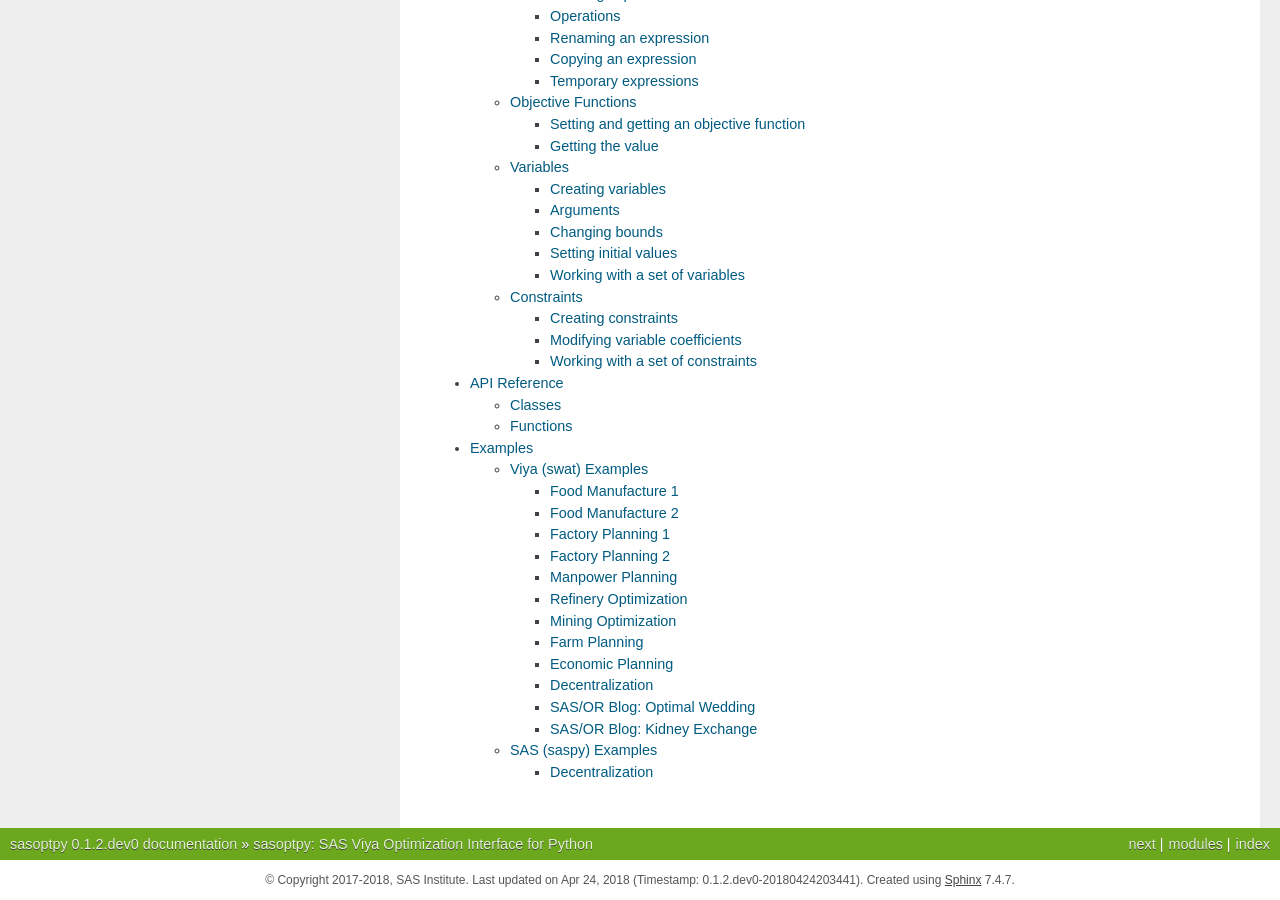
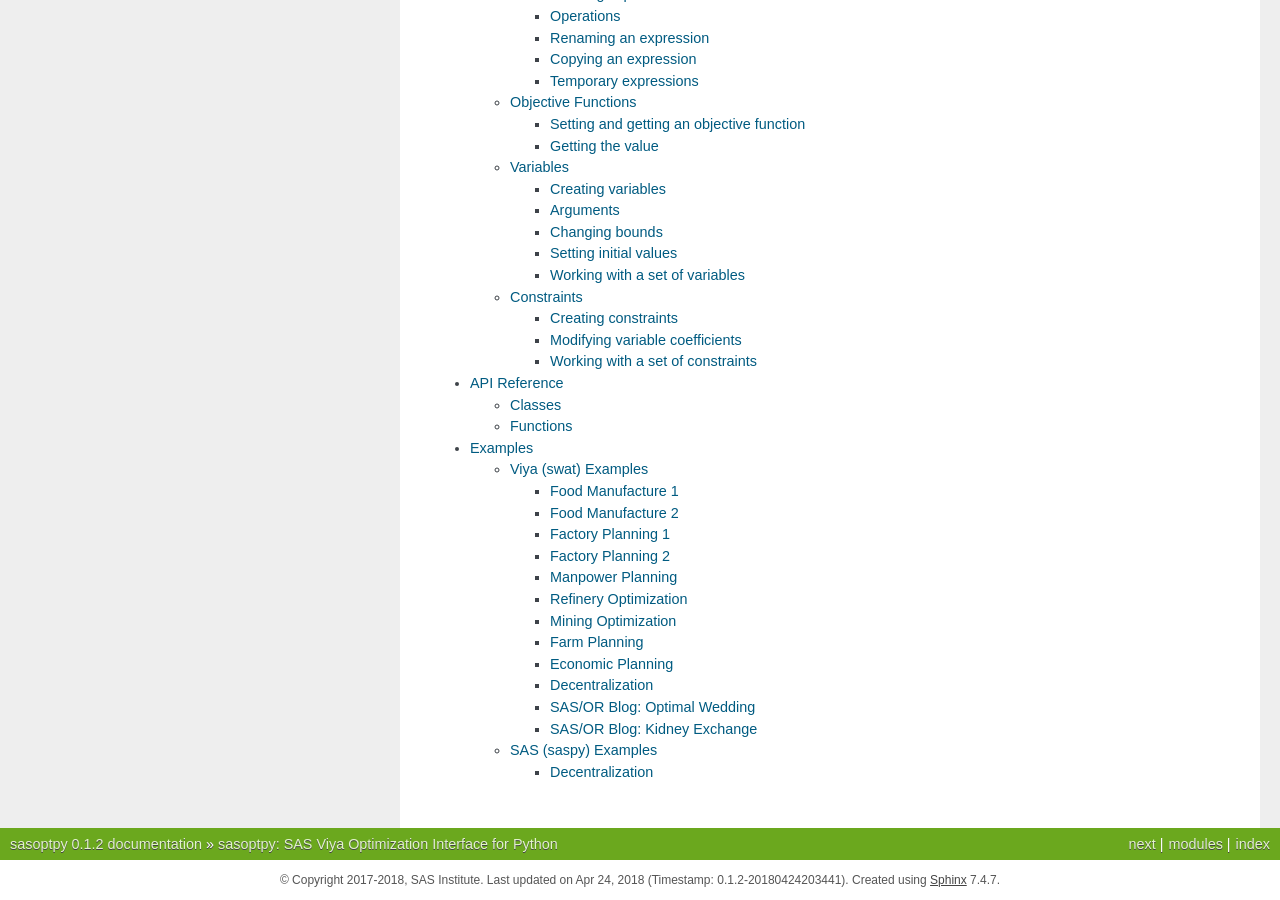
Before and after one commit to sassoftware/sasoptpy, a Sphinx documentation site: the page built from doc/index.rst, in a window 1280 px wide and 900 px high, scrolled down 1543 px. Built offline with Sphinx 7.4.7, drawn with Linux system fonts in a browser that asks for light colours; formulas are drawn with MathJax 3; some of the changed text lies outside the part shown.

Commit message:
Version changes for v0.1.2 release

```diff
--- a/doc/conf.py
+++ b/doc/conf.py
@@ -69,9 +69,9 @@ author = 'SAS Institute (Sertalp B. Cay)'
 # built documents.
 #
 # The short X.Y version.
-version = '0.1.2.dev0'
+version = '0.1.2'
 # The full version, including alpha/beta/rc tags.
-release = '0.1.2.dev0'
+release = '0.1.2'
 
 # The language for content autogenerated by Sphinx. Refer to documentation
 # for a list of supported languages.
--- a/sasoptpy/__init__.py
+++ b/sasoptpy/__init__.py
@@ -29,4 +29,4 @@ from sasoptpy.utils import *
 from sasoptpy.components import *
 #  from sasoptpy.gui import start_gui
 
-__version__ = '0.1.2.dev0'
+__version__ = '0.1.2'
--- a/setup.py
+++ b/setup.py
@@ -22,7 +22,7 @@ from setuptools import setup
 
 setup(
     name='sasoptpy',
-    version='0.1.2.dev0',
+    version='0.1.2',
     packages=['sasoptpy'],
     description='sasoptpy: SAS Viya Optimization Interface for Python',
     url='https://github.com/sassoftware/sasoptpy',
```
